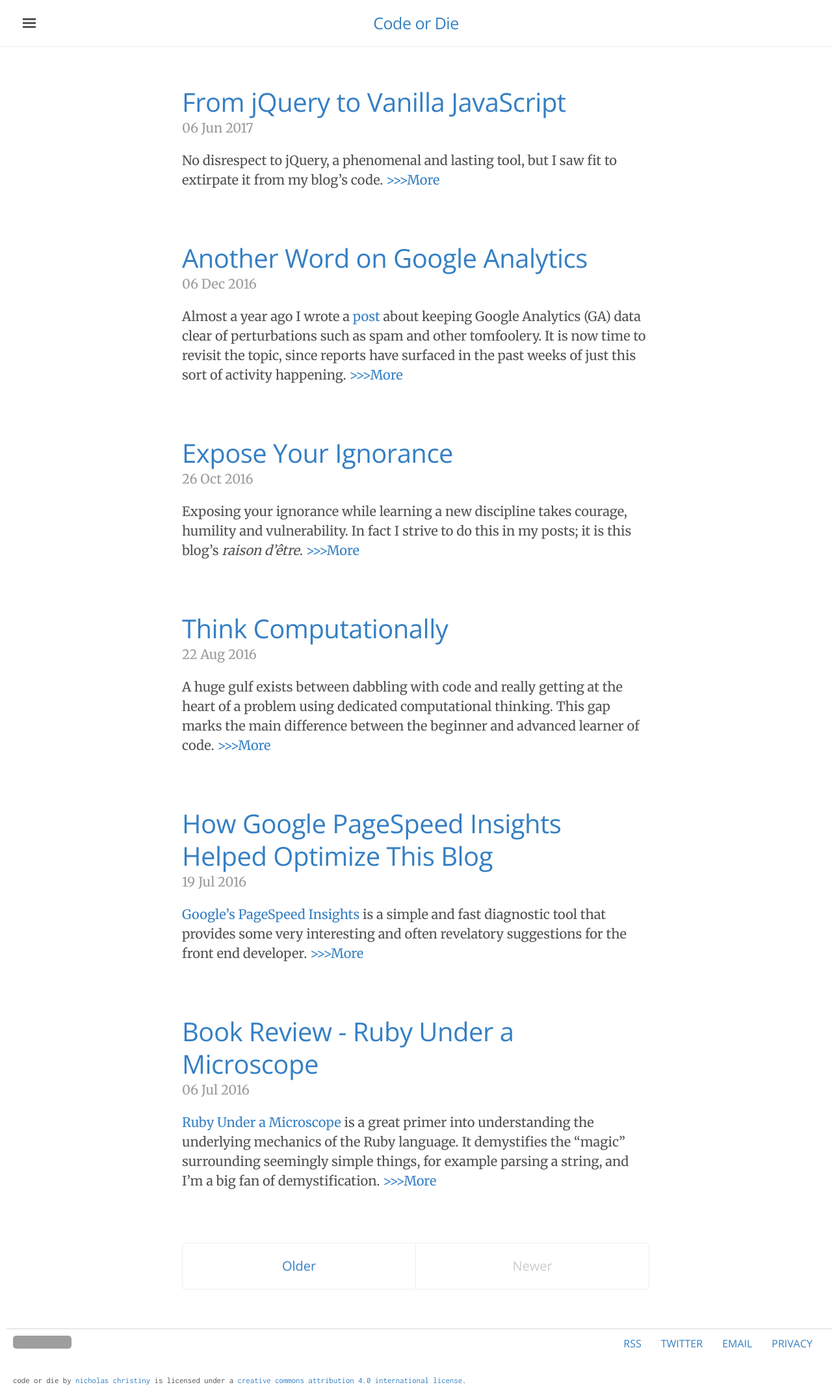
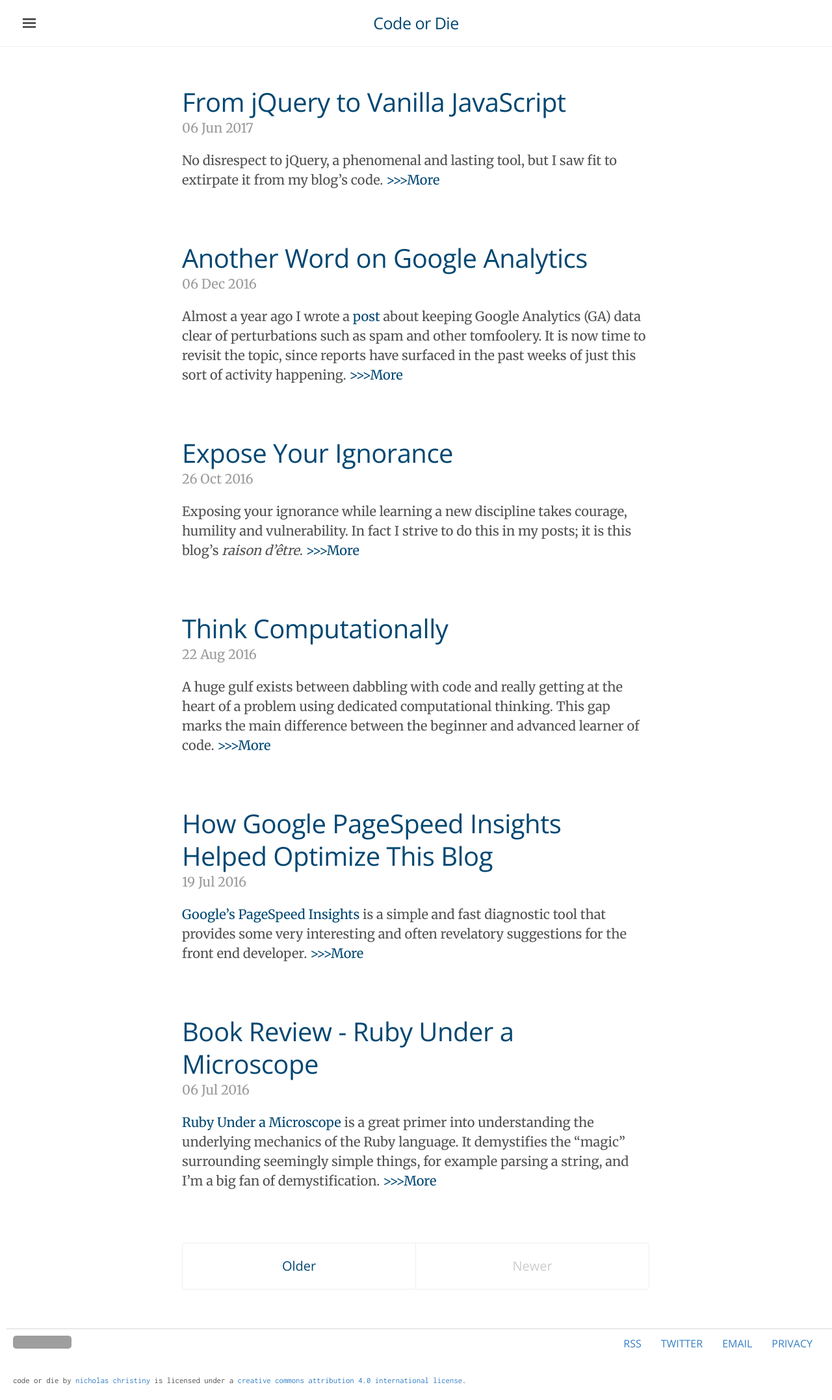
Before and after one commit to nchristiny/nchristiny.github.io, a Jekyll site: the page built from index.html, in a window 1280 px wide. Shown: the whole page at 65% size. Built offline with Jekyll 4.4.1, drawn with Linux system fonts in a browser that asks for light colours; the list of posts is cut into pages by our own code; grey boxes are pictures that could not be loaded.

Commit message:
Add cobalt custom_theme color

```diff
--- a/_sass/lanyon.scss
+++ b/_sass/lanyon.scss
@@ -538,6 +538,18 @@ a.pagination-item:hover {
   color: #347FC4;
 }
 
+/* Custom */
+.custom_theme .sidebar,
+.custom_theme .sidebar-toggle:active,
+.custom_theme #sidebar-checkbox:checked ~ .sidebar-toggle {
+  background-color: #004772;
+}
+.custom_theme .container a,
+.custom_theme .sidebar-toggle,
+.custom_theme .related-posts li a:hover {
+  color: #004772;
+}
+
 /* Red */
 .theme-base-08 .sidebar,
 .theme-base-08 .sidebar-toggle:active,
```
